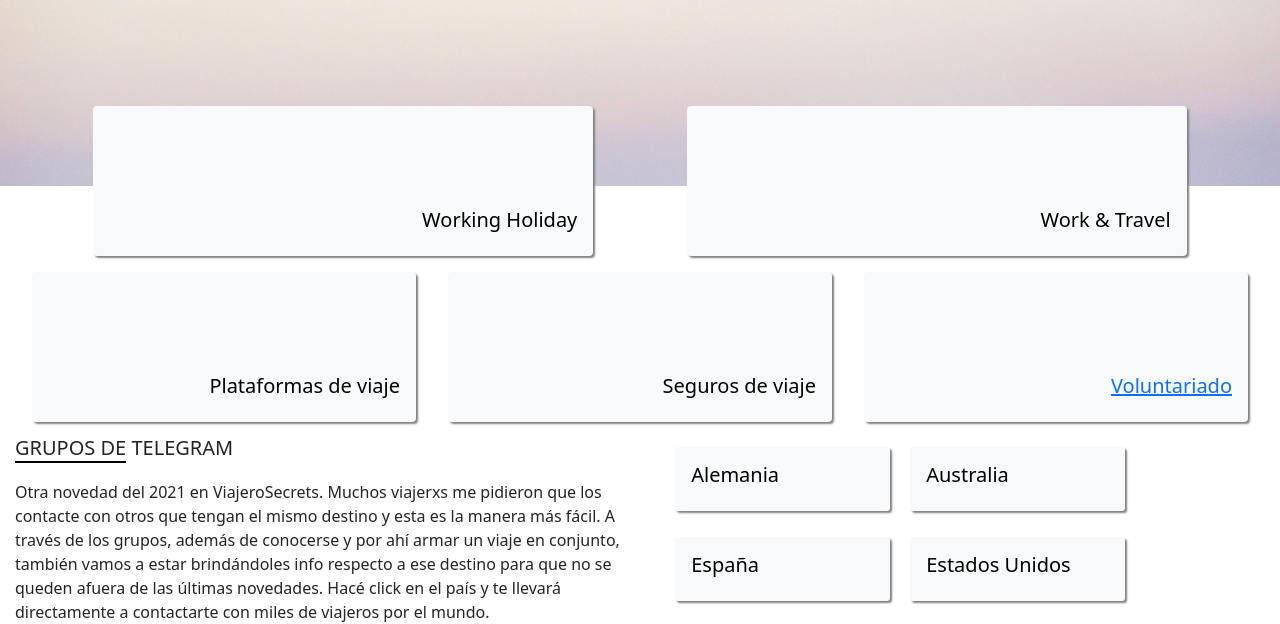
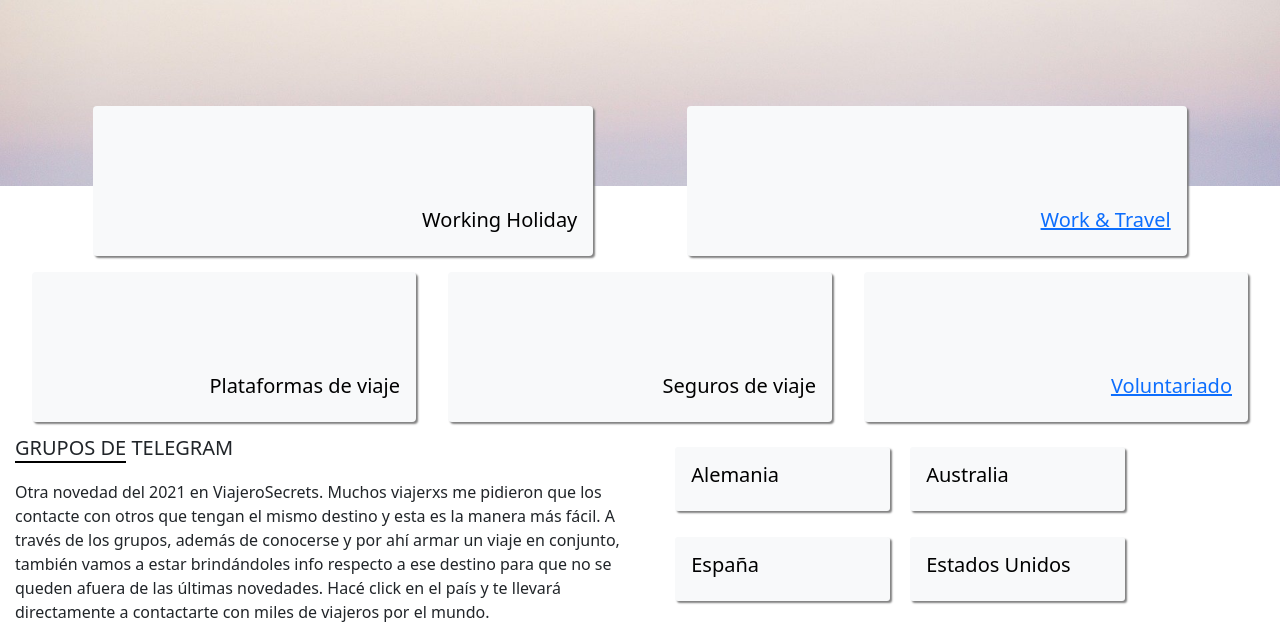
Before and after one commit to araimundo362/Viajero-Secrets, a website: page index.html in a window 1280 px wide. Shown: the part 214-838 px from the top of the page. Drawn offline with nearby package versions, Linux system fonts and the light colour scheme.

Commit message:
feat(): adds link to work&travel

```diff
--- a/index.html
+++ b/index.html
@@ -57,7 +57,7 @@
             </div>
             <div class="mainHome__cardsContainer__row__firstRowCards text-white bg-light mb-3">
               <div class="card-body mainHome__cardsContainer__row__firstRowCards__content">
-                <h5 class="card-title">Work & Travel</h5>
+                <h5 class="card-title"><a href="./workTravel.html">Work & Travel</a></h5>
               </div>
             </div>
           </div>
```
